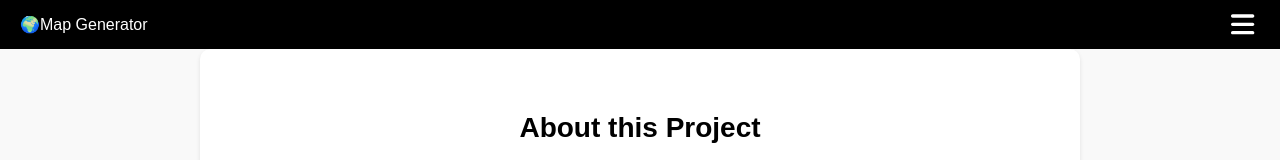
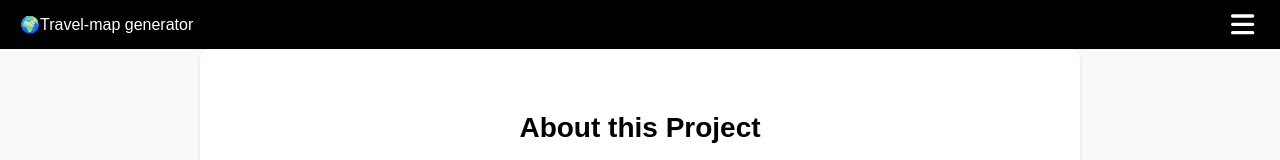
Before and after one commit to albope/travel-map, a React (Vite) app: page /about in a window 1280 px wide. Shown: the top 160 px of the page. Built offline with nearby package versions, Linux system fonts and the light colour scheme.

Commit message:
cambio titulo web

```diff
--- a/src/App.jsx
+++ b/src/App.jsx
@@ -239,7 +239,7 @@ const App = () => {
               <span role="img" aria-label="globo">
                 🌍
               </span>
-              <span>Map Generator</span>
+              <span>Travel-map generator</span>
             </div>
             <HamburgerMenu />
           </nav>
```
